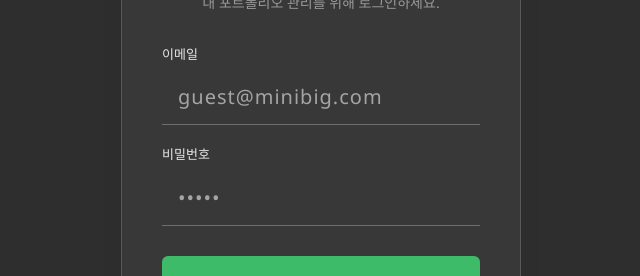
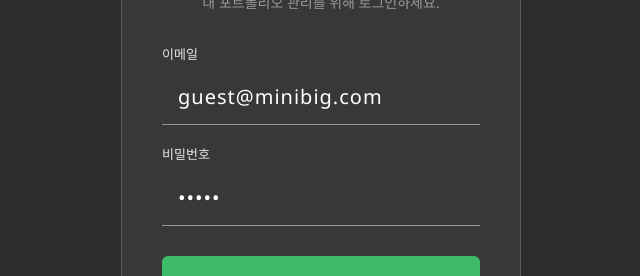
Before and after one commit to bghbmh/my-admin, a Next.js app: page /login in a window 1280 px wide. Shown: the part 266-542 px from the top of the page, without its empty margins (319-959 px from the left). Built offline with nearby package versions, Linux system fonts and the light colour scheme; no server answers; a web font is replaced by a local one.

Commit message:
로그인_권한별수정

```diff
--- a/src/app/(auth)/login/page.tsx
+++ b/src/app/(auth)/login/page.tsx
@@ -10,6 +10,8 @@ export default function LoginPage() {
 	const [password, setPassword] = useState("guest");
 	const [loading, setLoading] = useState(false);
 	const router = useRouter();
+
+	const isGuest = process.env.NEXT_PUBLIC_IS_GUEST === 'true';
 
 	// 👈 쿠키 관리 기능이 포함된 클라이언트 생성
 	const supabase = createClient();
@@ -31,7 +33,7 @@ export default function LoginPage() {
 
 			// 1. 역할에 따른 인사
 			if (userRole === "admin") {
-				alert("관리자님, 환영합니다! 🚀")
+				alert("관리자님, 환영합니다! 🚀");
 			} else {
 				alert("게스트 계정으로 로그인되었습니다. 😊")
 			}
@@ -59,10 +61,10 @@ export default function LoginPage() {
 						<span className="guide required">이메일</span>
 						<input
 							type="email"
-							placeholder="admin@example.com"
+							placeholder="guest@example.com"
 							value={email}
 							onChange={(e) => setEmail(e.target.value)}
-							readOnly
+							readOnly={isGuest}
 							required
 						/>
 					</label>
@@ -74,7 +76,7 @@ export default function LoginPage() {
 							placeholder="••••••••"
 							value={password}
 							onChange={(e) => setPassword(e.target.value)}
-							readOnly
+							readOnly={isGuest}
 							required
 						/>
 					</label>
```
